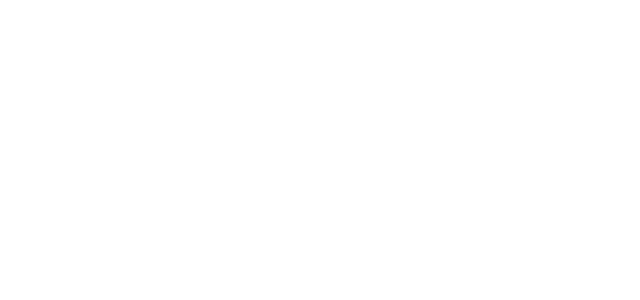
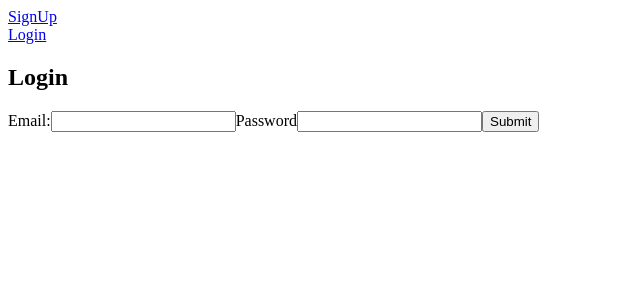
Before and after one commit to Gisaengchung/front-end, a React app: page /login in a window 1280 px wide. Shown: the top 300 px of the page, without its empty margins (0-640 px from the left). Built offline with nearby package versions, Linux system fonts and the light colour scheme.

Commit message:
login route router set up all basic routes set

```diff
--- a/src/app/App.js
+++ b/src/app/App.js
@@ -7,11 +7,16 @@
 } from 'react-router-dom';
 import Welcome from '../components/welcome/Welcome';
 import SignUp from '../components/signUp/SignUp';
-
+import Login from '../components/login/Login';
+import AboutUs from '../components/aboutUs/AboutUs';
+import Home from '../components/home/Home';
+import HowWorks from '../components/howWorks/HowWorks';
+import MovieDetail from '../components/movieDetail/MovieDetail';
+import MoviePitchForm from '../components/moviePitchForm/MoviePitchForm';
+import UserDetail from '../components/userDetail/UserDetail';
 // -----------------------------------------------------------------------------------
 
 export default class App extends Component {
-
 
   state = {
     username: localStorage.getItem('USERNAME') || '',
@@ -62,6 +67,48 @@
               component = { SignUp }
             />
 
+            <Route
+              path="/login"
+              exact
+              component = { Login }
+            />
+
+            <Route
+              path="/aboutus"
+              exact
+              component = { AboutUs }
+            />
+
+            <Route
+              path="/home"
+              exact
+              component = { Home }
+            />
+
+            <Route
+              path="/howworks"
+              exact
+              component = { HowWorks }
+            />
+
+            <Route
+              path="/moviedetail"
+              exact
+              component = { MovieDetail }
+            />
+
+            <Route
+              path="/moviepitchform"
+              exact
+              component = { MoviePitchForm }
+            />
+
+            <Route
+              path="/userdetail"
+              exact
+              component = { UserDetail }
+            />
+
           </Switch>
 
         </Router>
--- a/src/components/logIn/login.jsx
+++ b/src/components/logIn/login.jsx
@@ -1,13 +1,87 @@
+/* eslint-disable max-len */
 import React, { Component } from 'react';
+import request from 'superagent';
+import { NavLink } from 'react-router-dom';
 
-class AboutUs extends Component {
+export default class Login extends Component {
+    state = {
+      email: '',
+      password: '',
+      loading: false,
+      err: null,
+    }
+
+    // ----------------------------------------------------------------------------------------
+
+    handleSubmit = async(e) => {
+      e.preventDefault();
+      this.setState({ loading: true });
+      try {
+        const user = await request
+          .post('https://fiin-dev.herokuapp.com/api/v1/auth/signin')
+          .send(this.state);
+
+        this.setState({ loading: false });
+        this.props.setTokenAndName(user.body.email,
+          user.body.token);
+        this.props.history.push('/userProfile');
+      }
+      catch(err) {
+        this.setState({ err: 'ERROR, Please enter a valid EMAIL' });
+        this.setState({ loading: false });
+      }
+
+    }
+
+    // ----------------------------------------------------------------------------------------
+
     render() {
       return (
         <div>
 
+          {/* ----------------------------------------------------------------------- */}
+
+          <div>
+            <div>
+
+              <div><NavLink to="/signup">SignUp</NavLink></div>
+              <div><NavLink to="/login">Login</NavLink></div>
+
+              <div>
+                <form onSubmit={this.handleSubmit}>
+                  <h2>Login</h2>
+                            Email:
+                  <label>
+                    {this.state.err && <div>
+                      {this.state.err}
+                    </div>}
+                    <input
+                      value={this.state.email}
+                      onChange={(e) => this.setState({ email: e.target.value })}
+                    />
+                  </label>
+                            Password
+                  <label>
+                    <input
+                      type="password"
+                      value={this.state.password}
+                      onChange={(e) => this.setState({ password: e.target.value })}
+                    />
+                  </label>
+
+                  {
+                    this.state.loading
+                      ? 'spins'
+                      : <button className="button-sign">Submit</button>
+                  }
+                </form>
               </div>
+            </div>
+          </div>
+          {/* -------------------------------------------------------------------------------------- */}
+
+        </div>
+
       );
     }
 }
-
-export default AboutUs;
--- a/src/components/signUp/SignUp.jsx
+++ b/src/components/signUp/SignUp.jsx
@@ -66,8 +66,8 @@
 
             <div className="container center">
 
-              <NavLink to="/signup">SignUp</NavLink>
-
+              <div><NavLink to="/signup">SignUp</NavLink></div>
+              <div><NavLink to="/login">Login</NavLink></div>
 
               <div>
                 <form onSubmit={this.handleSubmitSignUp}>
```
Lines whose indentation alone changed are shown as unchanged.
